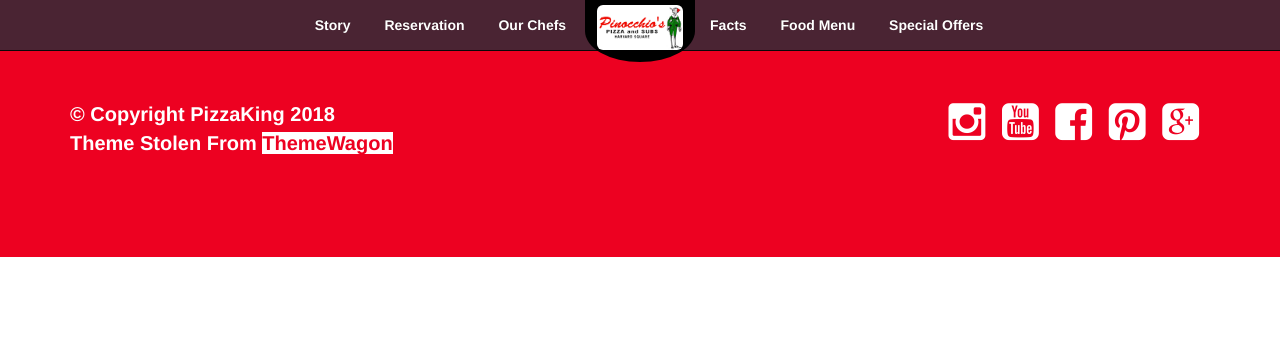
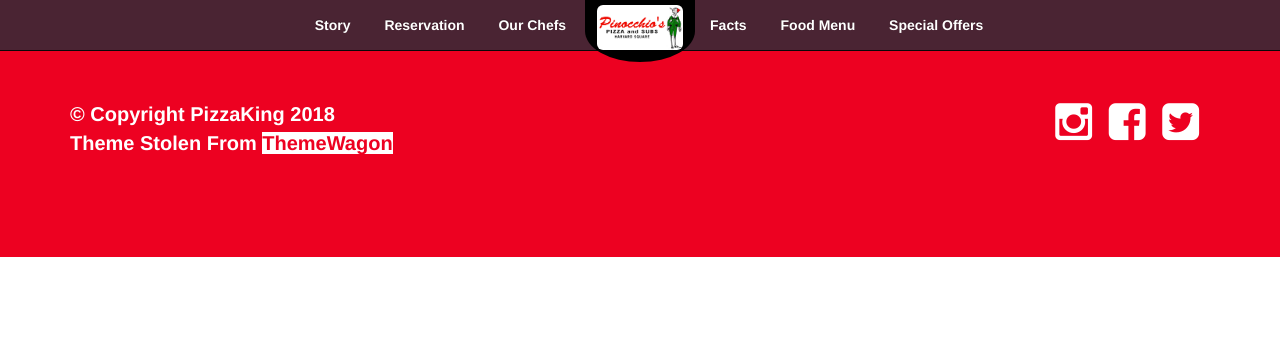
Before and after one commit to theradler/project3, a Django app: template orders/templates/orders/menu.html in a window 1280 px wide. Shown: the top 351 px of the page. Run offline with Django 3.2, Linux system fonts and the light colour scheme; the template is opened without the code that fills it, so the values that code supplies are empty; some libraries are stand-ins or nearby versions.

Commit message:
fixing paths

```diff
--- a/orders/templates/orders/base.html
+++ b/orders/templates/orders/base.html
@@ -15,16 +15,16 @@
     <meta name="viewport" content="width=device-width, initial-scale=1, minimum-scale=1, maximum-scale=1, user-scalable=no">
 
     <!-- css -->
-    <link rel="stylesheet" href="static/css/bootstrap.min.css">
-    <link rel="stylesheet" href="static/css/bootstrap-theme.min.css">
-    <link rel="stylesheet" href="static/css/font-awesome.min.css">
-    <link rel="stylesheet" href="static/css/main.css">
+    <link rel="stylesheet" href="/static/css/bootstrap.min.css">
+    <link rel="stylesheet" href="/static/css/bootstrap-theme.min.css">
+    <link rel="stylesheet" href="/static/css/font-awesome.min.css">
+    <link rel="stylesheet" href="/static/css/main.css">
 
     <!-- google font -->
     <link rel='stylesheet' href='http://fonts.googleapis.com/css?family=Kreon:300,400,700'>
 
     <!-- js -->
-    <script src="static/js/vendor/modernizr-2.6.2-respond-1.1.0.min.js"></script>
+    <script src="/static/js/vendor/modernizr-2.6.2-respond-1.1.0.min.js"></script>
 </head>
 <body data-spy="scroll" data-target="#navbar" data-offset="120" >
     <!--[if lt IE 7]>
@@ -44,7 +44,7 @@
             </div><!-- navbar-header -->
         <div id="navbar" class="navbar-collapse collapse">
             <div class="hidden-xs" id="logo" style="padding-top:5px;"><a href="#header">
-                <img class="img-rounded" src="static/img/logo.png" alt="" style="height=40px;">
+                <img class="img-rounded" src="/static/img/logo.png" alt="" style="height=40px;">
             </a></div>
 
             <ul class="nav navbar-nav navbar-right">
@@ -79,11 +79,9 @@
                 </div>
                 <div class="col-sm-6">
                     <div class="social-bar">
-                        <a href="#" class="fa fa-instagram tooltipped" title=""></a>
-                        <a href="#" class="fa fa-youtube-square tooltipped" title=""></a>
-                        <a href="#" class="fa fa-facebook-square tooltipped" title=""></a>
-                        <a href="#" class="fa fa-pinterest-square tooltipped" title=""></a>
-                        <a href="#" class="fa fa-google-plus-square tooltipped" title=""></a>
+                        <a href="https://www.instagram.com/pinocchiospizza1/" class="fa fa-instagram tooltipped" title=""></a>
+                        <a href="https://www.facebook.com/Pinocchios-Pizza-Subs-66665703521/" class="fa fa-facebook-square tooltipped" title=""></a>
+                        <a href="https://twitter.com/pinocchiospizz?lang=en" class="fa fa-twitter-square tooltipped" title=""></a>
                     </div>
                 </div>
             </div>
```
